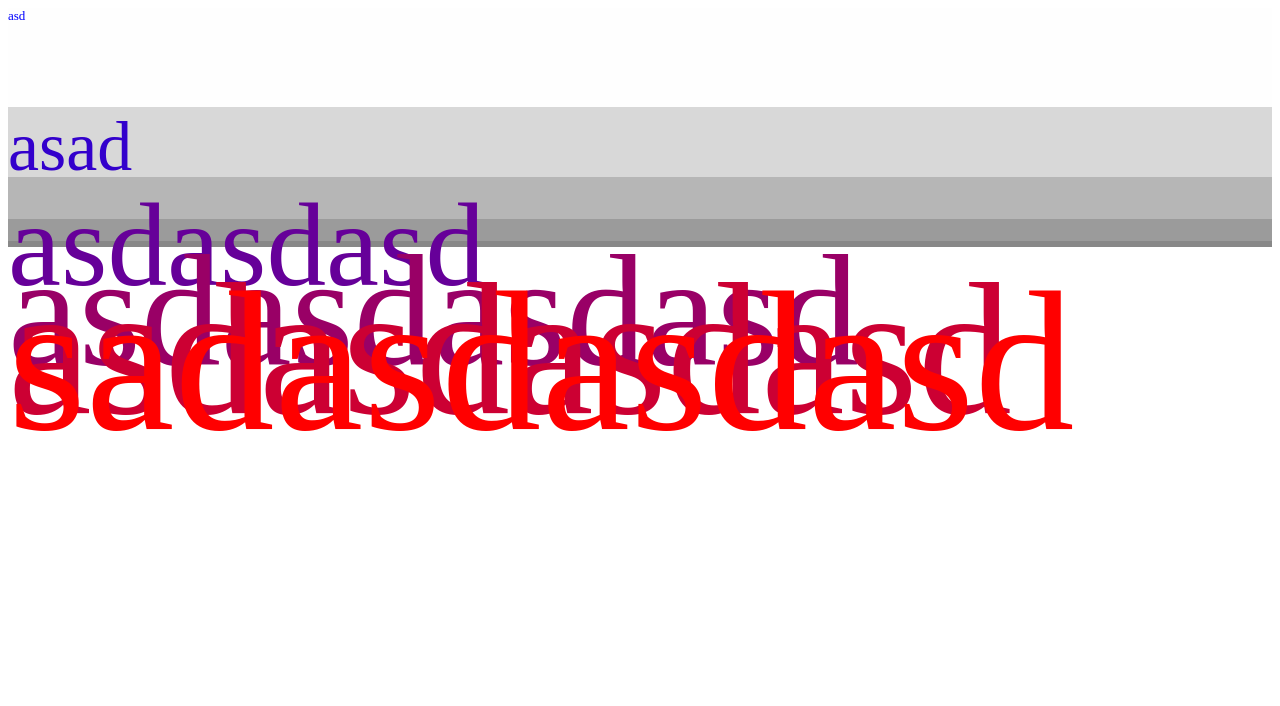
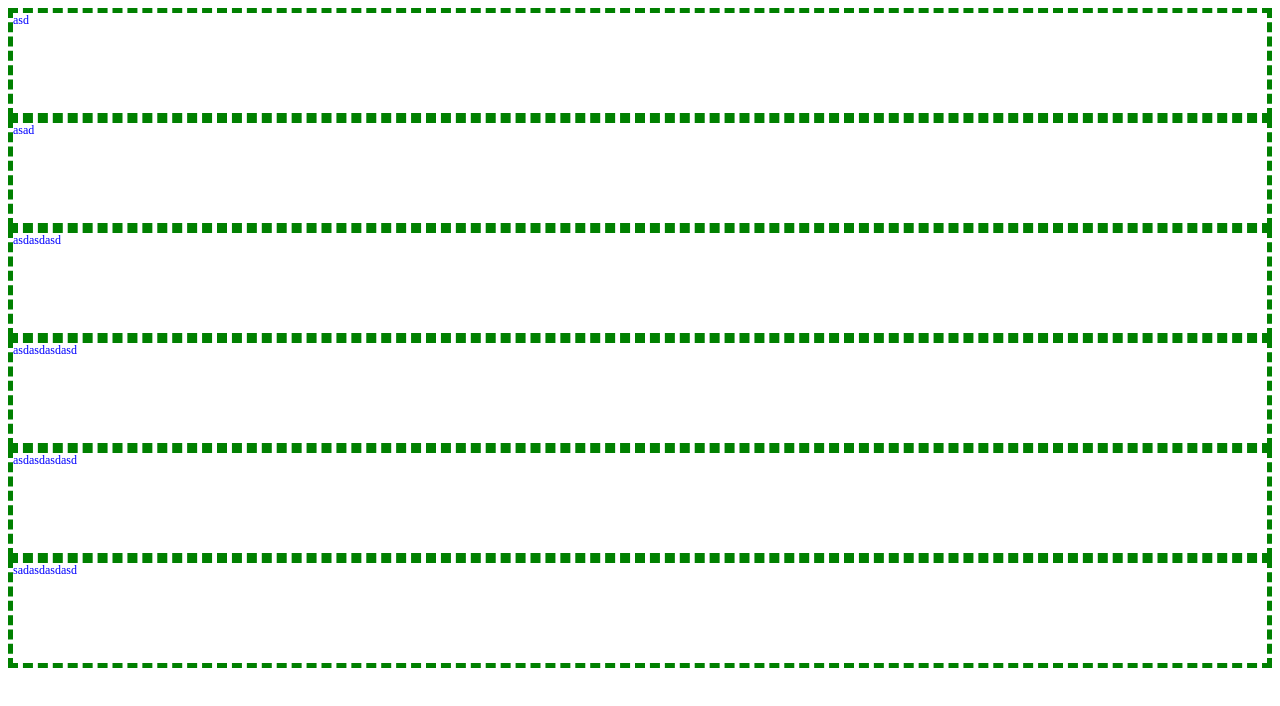
Before and after one commit to mplyulev/Re-animator, a React (Create React App) app: page / in a window 1280 px wide. Shown: the top 706 px of the page. Built offline with nearby package versions, Linux system fonts and the light colour scheme.

Commit message:
added global speed and inteval

```diff
--- a/src/Animated.js
+++ b/src/Animated.js
@@ -14,18 +14,14 @@ class Animated extends Component {
       backgroundColor: 'red',
     };
 
-
-
     const animations = {
       height: {
         from: 0,
         to: 100,
-        speed: 5000,
         type: 'ease-in',
       },
       opacity: {
         to: 1,
-        speed: 5000,
         type: 'ease-in-out',
       },
       // top: {
@@ -42,30 +38,21 @@ class Animated extends Component {
       backgroundColor: {
         from: 'gray',
         to: 'white',
-        speed: 5000,
         type: 'ease-in'
       },
-      // border: {
-      //   from: '1px solid white',
-      //   to: '100px dashed green',
-      //   speed: 10000,
-      //   type: 'linear'
-      // },
-      // filter: {
-      //   to: 'grayscale(20%) drop-shadow(8px 8px 140px yellow)',
-      //   speed: 11000,
-      //   type: 'ease-in'
-      // },
+      border: {
+        from: '1px solid white',
+        to: '5px dashed green',
+        type: 'linear'
+      },
       fontSize: {
         from: 200,
         to: 12,
-        speed: 5000,
         type: 'ease-in'
       },
       color: {
         from: 'red',
         to: 'blue',
-        speed: 5000,
         type: 'linear'
       }
     }
@@ -75,7 +62,7 @@ class Animated extends Component {
     return (
 
 
-        <Reanimate animations={animations}>
+        <Reanimate animations={animations} globalSpeed={2000} interval={500}>
         {arrays.map(text => {
           return  <div>{text}</div>
         })}
--- a/src/Reanimate.js
+++ b/src/Reanimate.js
@@ -17,7 +17,7 @@ class Reanimate extends Component {
   }
 
   componentDidMount() {
-    let { animations } = this.props;
+    let { animations, globalSpeed, interval } = this.props;
     const style = {};
     style.transition = ''
     let cssName = ''
@@ -28,7 +28,7 @@ class Reanimate extends Component {
       }
 
       cssName = config[key] && config[key].cssName;
-      style.transition += `${cssName || key} ${value.speed / 1000}s ${value.type}${index !== Object.entries(animations).length - 1 ? ', ' : ''}`;
+      style.transition += `${cssName || key} ${(value.speed || globalSpeed) / 1000}s ${value.type}${index !== Object.entries(animations).length - 1 ? ', ' : ''}`;
     });
 
     this.setState({ style });
@@ -53,7 +53,7 @@ class Reanimate extends Component {
             console.log(childrenStyles);
               this.setState({ childrenStyles })
           }, 50)
-        }, 1000*index)
+        }, interval*index)
     })
   }
 
```
